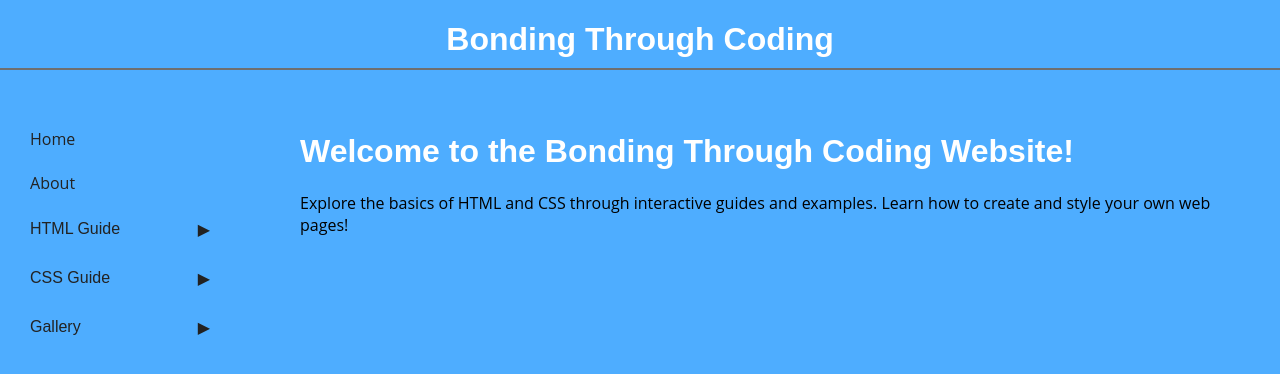
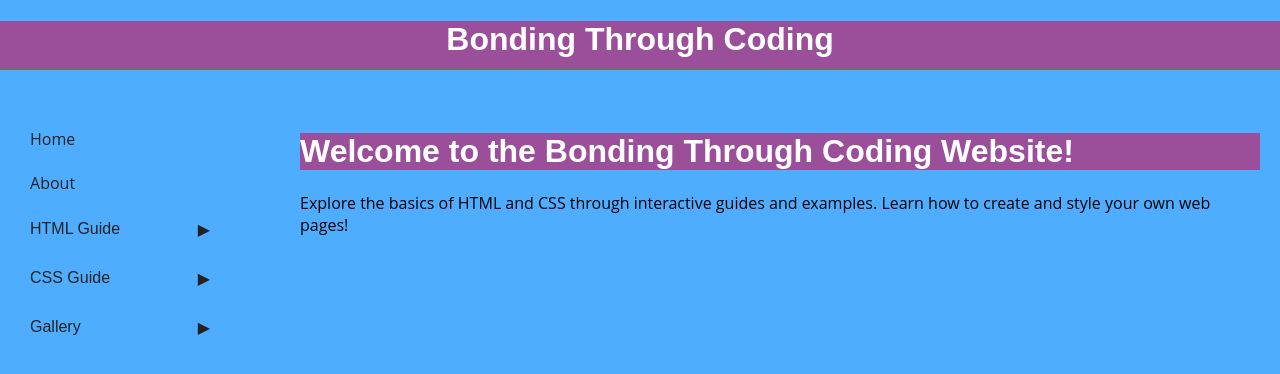
Before and after one commit to BondingThroughCoding/resources, a Jekyll site: the page built from index.md, in a window 1280 px wide. Shown: the top 374 px of the page. Built offline with Jekyll 4.4.1, drawn with Linux system fonts in a browser that asks for light colours.

Commit message:
Changing Background color of header

```diff
--- a/css/styles.css
+++ b/css/styles.css
@@ -61,6 +61,7 @@ header {
 h1 {
   /* color: #4CAF50; */
   color: #ffffff;
+  background-color: rgba(155, 79, 154, 50);
 }
 
 .subcontainer {
```
